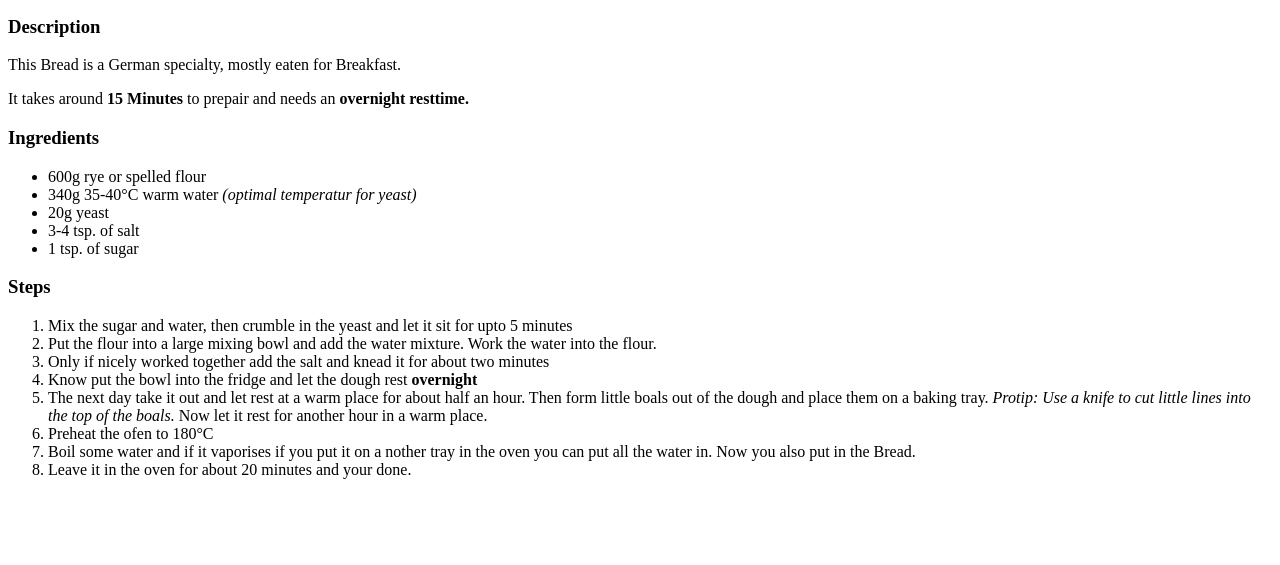
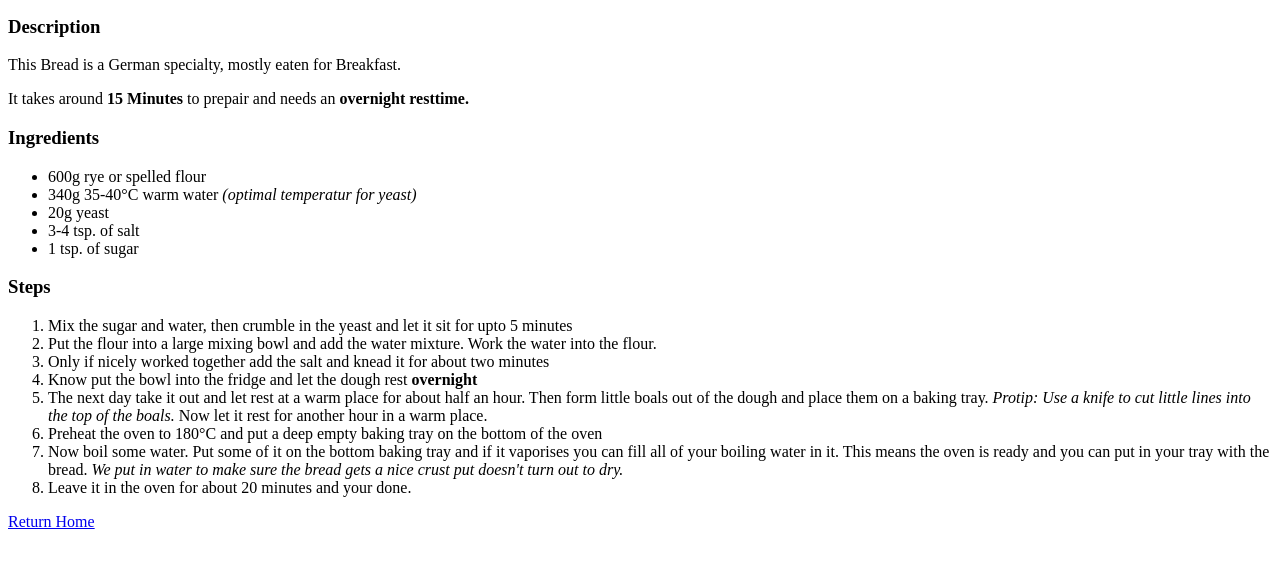
Before and after one commit to cc0803/odin-recipes, a plain HTML site: page recipes/bread.html in a window 1280 px wide. Shown: the part 101-666 px from the top of the page. Drawn offline with Linux system fonts and the light colour scheme.

Commit message:
Make a Homebutton and improve steps

```diff
--- a/recipes/bread.html
+++ b/recipes/bread.html
@@ -32,9 +32,11 @@
             <li>Only if nicely worked together add the salt and knead it for about two minutes</li>
             <li>Know put the bowl into the fridge and let the dough rest <b>overnight</b></li>
             <li>The next day take it out and let rest at a warm place for about half an hour. Then form little boals out of the dough and place them on a baking tray. <em>Protip: Use a knife to cut little lines into the top of the boals.</em> Now let it rest for another hour in a warm place.</li>
-            <li>Preheat the ofen to 180°C</li>
-            <li>Boil some water and if it vaporises if you put it on a nother tray in the oven you can put all the water in. Now you also put in the Bread.</li>
+            <li>Preheat the oven to 180°C and put a deep empty baking tray on the bottom of the oven</li>
+            <li>Now boil some water. Put some of it on the bottom baking tray and if it vaporises you can fill all of your boiling water in it. This means the oven is ready and you can put in your tray with the bread. <em>We put in water to make sure the bread gets a nice crust put doesn't turn out to dry.</em></li>
             <li>Leave it in the oven for about 20 minutes and your done.</li>
         </ol>
+        <!--Button returning the user to the main page-->
+        <a href="../index.html">Return Home</a>
     </body>
 </html>
```
